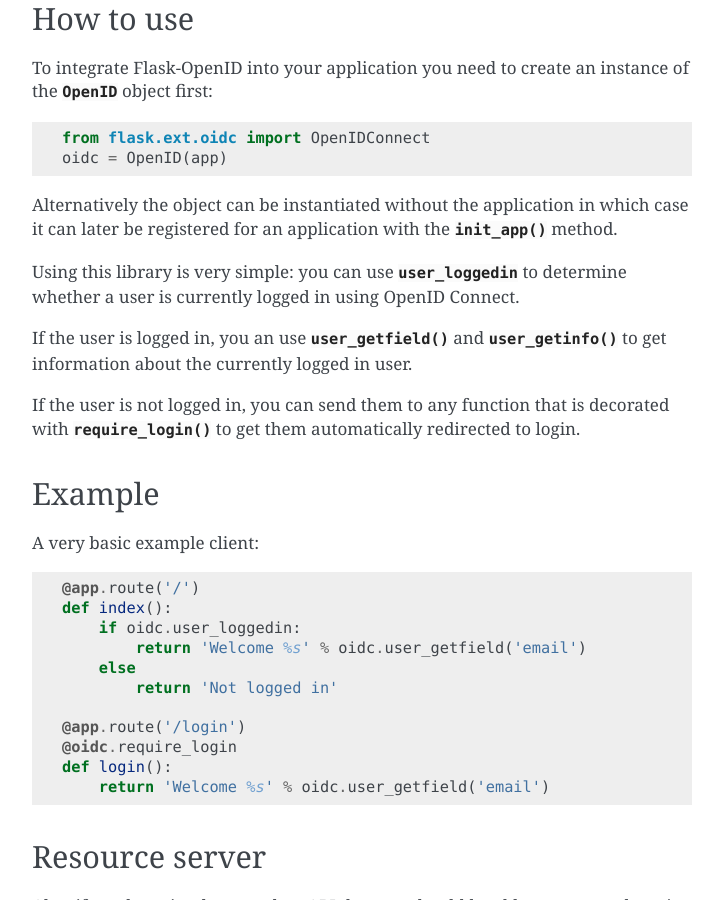
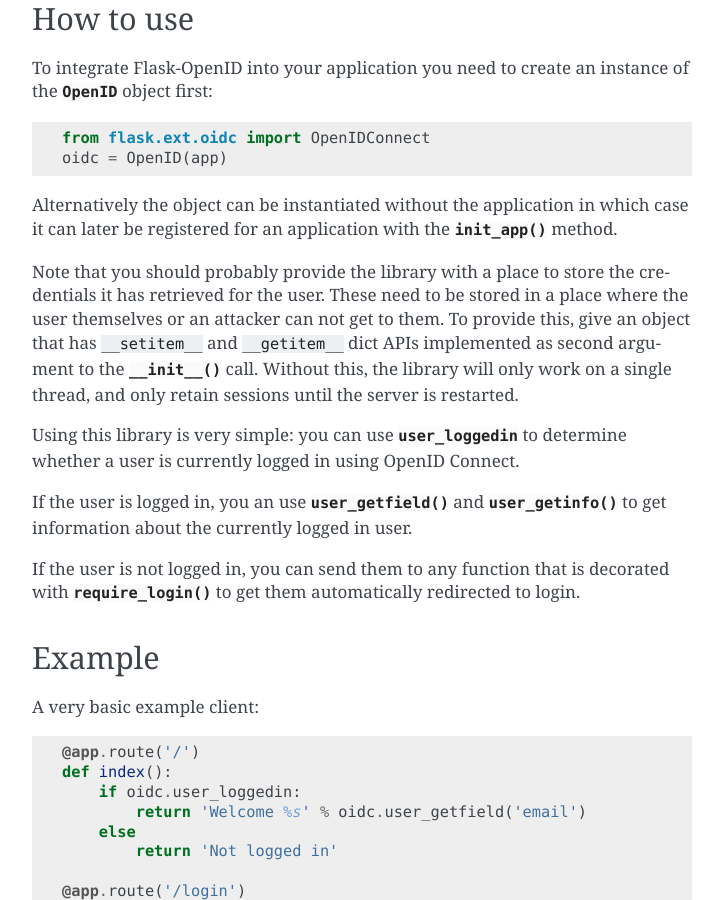
Before and after one commit to puiterwijk/flask-oidc, a Sphinx documentation site: the page built from docs/index.rst, in a window 1280 px wide and 900 px high, scrolled down 620 px. Shown: the whole window, without its empty margins (388-1111 px from the left). Built offline with Sphinx 7.4.7, drawn with Linux system fonts in a browser that asks for light colours.

Commit message:
Document credential store
Signed-off-by: Patrick Uiterwijk <patrick@puiterwijk.org>

```diff
--- a/docs/index.rst
+++ b/docs/index.rst
@@ -40,6 +40,15 @@ instance of the :class:`OpenID` object first::
 Alternatively the object can be instantiated without the application in
 which case it can later be registered for an application with the
 :meth:`~OpenIDConnect.init_app` method.
+
+Note that you should probably provide the library with a place to store the
+credentials it has retrieved for the user. These need to be stored in a place
+where the user themselves or an attacker can not get to them.
+To provide this, give an object that has ``__setitem__`` and ``__getitem__``
+dict APIs implemented as second argument to the :meth:`~OpenIDConnect.__init__`
+call.
+Without this, the library will only work on a single thread, and only retain
+sessions until the server is restarted.
 
 Using this library is very simple: you can use
 :data:`~OpenIDConnect.user_loggedin` to determine whether a user is currently
```
